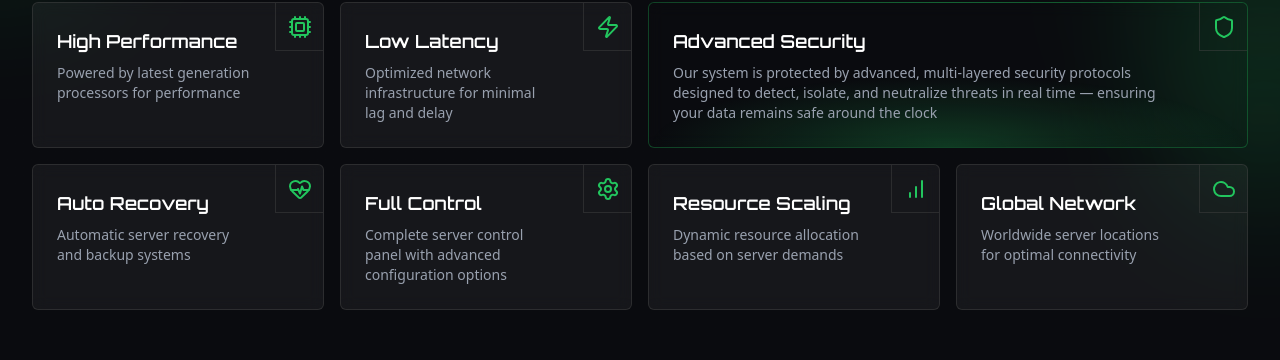
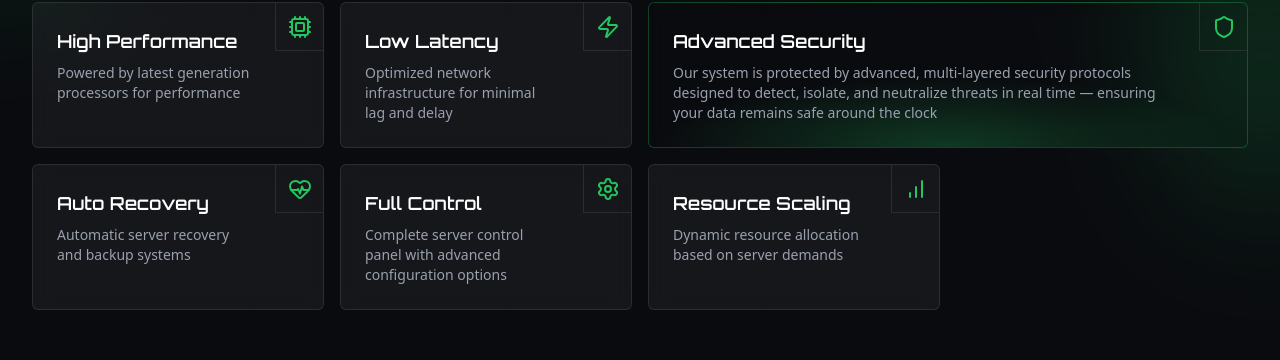
Before and after one commit to voidpuls/oozecloudhomepage, a Next.js app: page / in a window 1280 px wide. Shown: the part 1175-1535 px from the top of the page. Built offline with nearby package versions, Linux system fonts and the light colour scheme; no server answers.

Commit message:
features

```diff
--- a/app/components/FeaturesSection.tsx
+++ b/app/components/FeaturesSection.tsx
@@ -55,11 +55,6 @@ export default function FeaturesSection() {
       title: t('features.resourceScaling'),
       description: t('features.resourceScalingDesc')
     },
-    {
-      icon: Cloud,
-      title: t('features.globalNetwork'),
-      description: t('features.globalNetworkDesc')
-    }
   ]
 
   const FeaturedCard = ({ feature, index }: { feature: Feature; index: number }) => {
```
